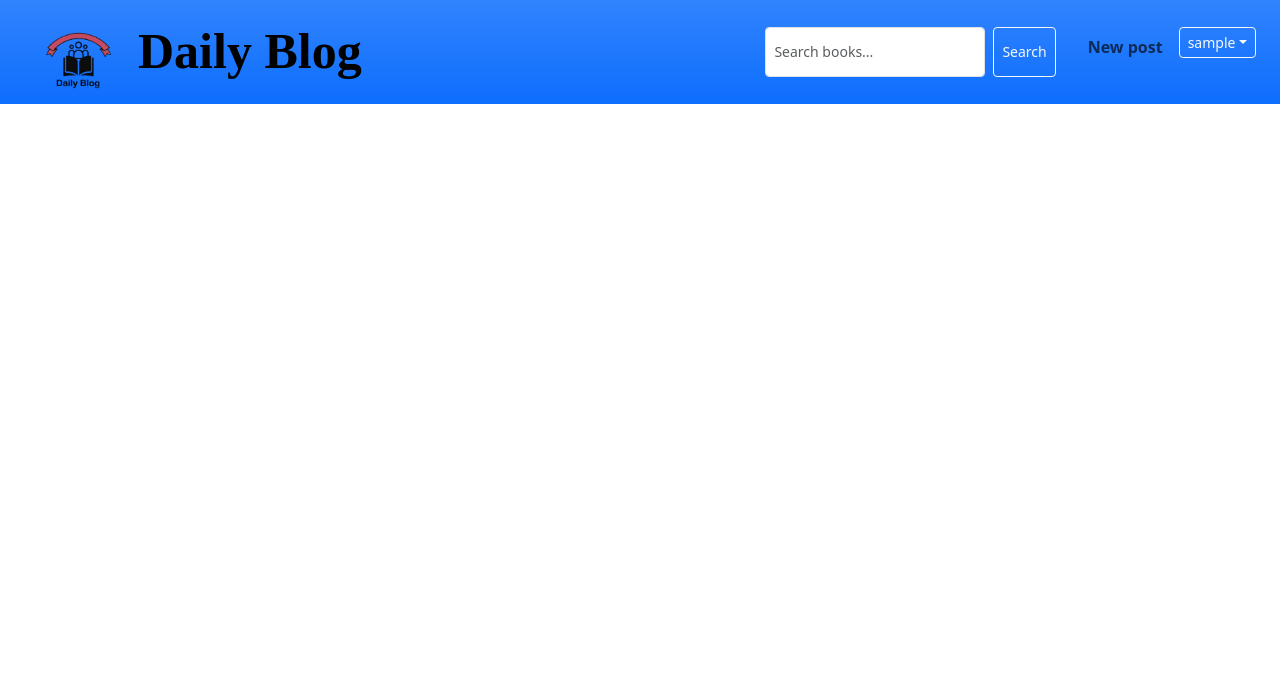
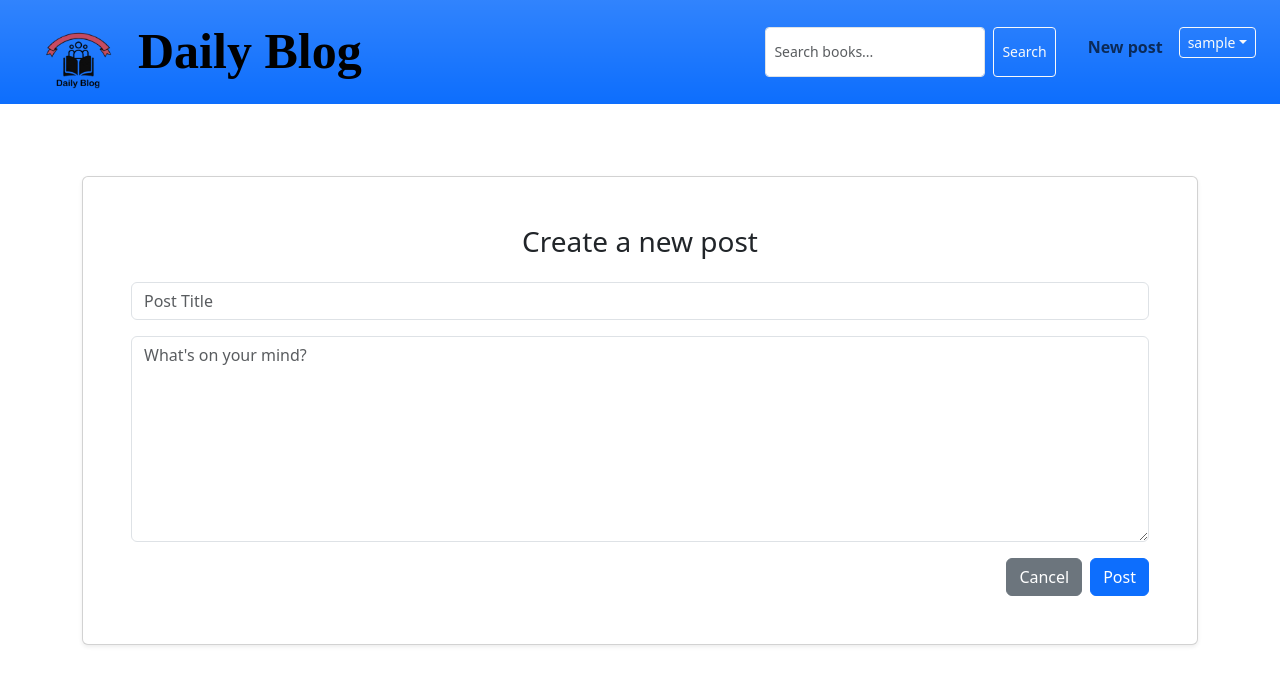
Before and after one commit to Hoshi2107/DailyBlogWeb, a Vue app: page /new-post in a window 1280 px wide. Shown: the top 684 px of the page. Built offline with nearby package versions, Linux system fonts and the light colour scheme; sample sign-in values are in the browser's storage.

Commit message:
Login for posting, add route for new post and Edit post. Now you can see your previous post at account center.

```diff
--- a/src/components/Account.vue
+++ b/src/components/Account.vue
@@ -67,13 +67,38 @@
             <div
               v-for="post in posts"
               :key="post.id"
-              class="border-bottom pb-3 mb-3"
+              class="border-bottom pb-3 mb-3 d-flex justify-content-between align-items-start"
             >
-              <h5>{{ post.title }}</h5>
-              <p class="text-muted mb-1">{{ post.excerpt }}</p>
-              <small>{{ post.date }} · {{ post.status }}</small>
+              <div>
+                <h5>{{ post.title }}</h5>
+                <p class="text-muted mb-1">{{ post.excerpt }}</p>
+                <small>{{ post.date }} · {{ post.status }}</small>
+              </div>
+
+              <!-- ACTION BUTTONS -->
+              <div class="ms-3 text-nowrap">
+                <router-link
+                  :to="`/post-detail/${post.id}`"
+                  class="btn btn-sm btn-outline-primary me-2"
+                >
+                  Xem
+                </router-link>
+
+                <router-link
+                  :to="`/edit-post/${post.id}`"
+                  class="btn btn-sm btn-outline-warning me-2"
+                >
+                  Sửa
+                </router-link>
+
+                <button
+                  class="btn btn-sm btn-outline-danger"
+                  @click="deletePost(post.id)"
+                >
+                  Xóa
+                </button>
+              </div>
             </div>
-
             <p v-if="posts.length === 0" class="text-muted">
               Bạn chưa đăng bài viết nào.
             </p>
@@ -119,6 +144,16 @@ const onAvatarChange = (e) => {
     avatarPreview.value = URL.createObjectURL(file);
   }
 };
+
+// fake delete post function
+const deletePost = (id) => {
+  if (!confirm("Bạn có chắc muốn xóa bài viết này không?")) return;
+
+  posts.value = posts.value.filter((p) => p.id !== id);
+};
+
+// Here you would typically also make an API call to delete the post from the server
+// await axios.delete(`/api/posts/${id}`);
 </script>
 
 <style scoped>
--- /dev/null
+++ b/src/components/EditPost.vue
@@ -0,0 +1,44 @@
+<template>
+  <div class="container mt-5 pt-4">
+    <h3 class="mb-4">Editing Post</h3>
+
+    <input
+      v-model="post.title"
+      class="form-control mb-3"
+      placeholder="Post Title"
+    />
+
+    <textarea
+      v-model="post.content"
+      class="form-control mb-3"
+      rows="6"
+      placeholder="What's on your mind?"
+    ></textarea>
+
+    <button class="btn btn-primary">Save changes</button>
+    <button class="btn btn-secondary ms-2">Cancel</button>
+    <!-- <button class="btn btn-danger ms-2">Delete this post</button> -->
+  </div>
+</template>
+
+<script setup>
+import { useRoute } from "vue-router";
+import { reactive } from "vue";
+
+const route = useRoute();
+const postId = route.params.id;
+
+// FAKE DATA
+const post = reactive({
+  title: "",
+  content: "",
+});
+</script>
+<style scoped>
+.container {
+  max-width: 700px;
+}
+button {
+  margin-bottom: 10px;
+}
+</style>
--- a/src/components/Login.vue
+++ b/src/components/Login.vue
@@ -52,6 +52,30 @@
       </p>
     </div>
   </div>
+
+  <!-- Modal for login required -->
+  <div class="modal fade" id="loginRequiredModal" tabindex="-1">
+    <div class="modal-dialog modal-dialog-centered">
+      <div class="modal-content">
+        <div class="modal-header">
+          <h5 class="modal-title" style="color: red; font-weight: bold">
+            Notification ! ! !
+          </h5>
+          <button
+            type="button"
+            class="btn-close"
+            data-bs-dismiss="modal"
+          ></button>
+        </div>
+
+        <div class="modal-body">You need to login for your post ✍️</div>
+
+        <div class="modal-footer">
+          <button class="btn btn-primary" data-bs-dismiss="modal">OK</button>
+        </div>
+      </div>
+    </div>
+  </div>
 </template>
 
 <script setup>
@@ -78,6 +102,21 @@ const login = () => {
 
   router.push("/");
 };
+
+// Show modal if redirected due to login requirement
+import { onMounted } from "vue";
+import { useRoute } from "vue-router";
+import { Modal } from "bootstrap";
+
+const route = useRoute();
+
+onMounted(() => {
+  if (route.query.reason === "needLogin") {
+    const modalEl = document.getElementById("loginRequiredModal");
+    const modal = new Modal(modalEl);
+    modal.show();
+  }
+});
 </script>
 
 <style scoped>
--- a/src/components/Navbar.vue
+++ b/src/components/Navbar.vue
@@ -32,7 +32,7 @@
             </button>
           </form>
           <li class="nav-item">
-            <router-link class="nav-link" to="/create-post">
+            <router-link class="nav-link" to="/new-post">
               New post
             </router-link>
           </li>
--- /dev/null
+++ b/src/components/NewPost.vue
@@ -0,0 +1,63 @@
+<template>
+  <div class="container mt-5 pt-4">
+    <div class="card shadow-sm">
+      <div class="card-body">
+        <h3 class="mb-4">Create a new post</h3>
+
+        <input
+          v-model="title"
+          class="form-control mb-3"
+          placeholder="Post Title"
+        />
+
+        <textarea
+          v-model="content"
+          class="form-control mb-3"
+          rows="8"
+          placeholder="What's on your mind?"
+        ></textarea>
+
+        <div class="d-flex justify-content-end">
+          <button class="btn btn-secondary me-2" @click="cancel">Cancel</button>
+          <button class="btn btn-primary" @click="submitPost">Post</button>
+        </div>
+      </div>
+    </div>
+  </div>
+</template>
+
+<script setup>
+import { ref } from "vue";
+import { useRouter } from "vue-router";
+
+const router = useRouter();
+
+const title = ref("");
+const content = ref("");
+
+const submitPost = () => {
+  if (!title.value.trim() || !content.value.trim()) {
+    alert("Please make sure all fields are filled out.");
+    return;
+  }
+
+  // FAKE save post
+  const newPost = {
+    id: Date.now(),
+    title: title.value,
+    content: content.value,
+    author: JSON.parse(localStorage.getItem("user"))?.username || "Guest",
+    createdAt: new Date().toLocaleString(),
+  };
+
+  console.log("POST CREATED:", newPost);
+
+  alert("Your post has been published!");
+
+  router.push("/account"); // hoặc "/"
+};
+
+const cancel = () => {
+  router.back();
+};
+</script>
--- a/src/router/Index.js
+++ b/src/router/Index.js
@@ -4,6 +4,8 @@ import Posts from "../components/Posts.vue";
 import Login from "../components/Login.vue";
 import Account from "../components/Account.vue";
 import Register from "../components/Register.vue";
+import EditPost from "../components/EditPost.vue";
+import NewPost from "../components/NewPost.vue";
 
 const routes = [
   {
@@ -31,6 +33,17 @@ const routes = [
     name: "Register",
     component: () => import("../components/Register.vue"),
   },
+  {
+    path: "/edit-post/:id",
+    name: "EditPost",
+    component: () => import("../components/EditPost.vue"),
+    props: true,
+  },
+  {
+    path: "/new-post",
+    name: "NewPost",
+    component: () => import("../components/NewPost.vue"),
+  },
 ];
 
 const router = createRouter({
@@ -38,4 +51,28 @@ const router = createRouter({
   routes,
 });
 
+// router.beforeEach((to, from, next) => {
+//   const user = localStorage.getItem("user");
+
+//   if (to.path === "/new-post" && !user) {
+//     alert("Bạn cần đăng nhập để tạo bài viết");
+//     next("/login");
+//   } else {
+//     next();
+//   }
+// });
+
+router.beforeEach((to, from, next) => {
+  const user = localStorage.getItem("user");
+
+  if (to.path === "/new-post" && !user) {
+    next({
+      path: "/login",
+      query: { reason: "needLogin" },
+    });
+  } else {
+    next();
+  }
+});
+
 export default router;
```
